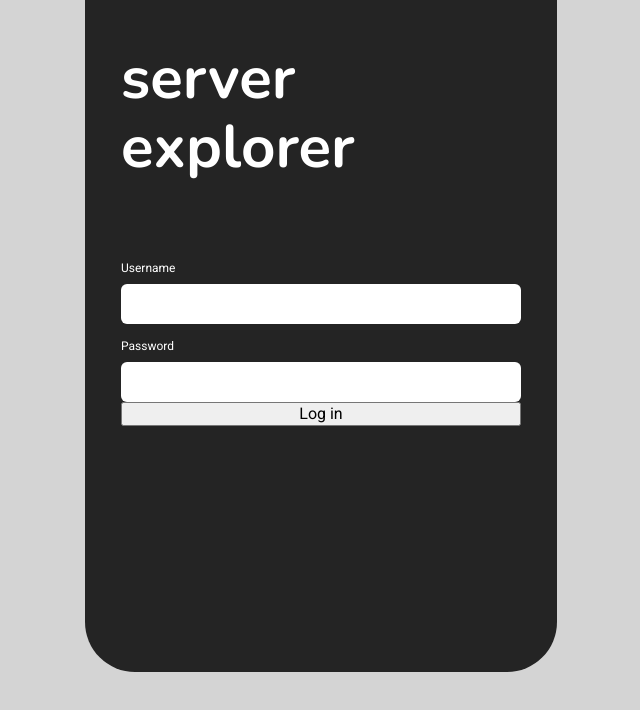
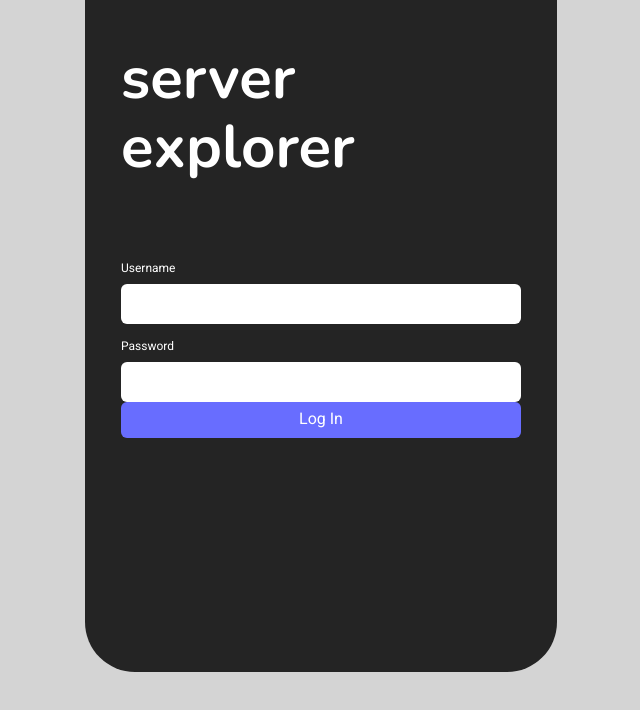
Before and after one commit to rBortnikas/server-explorer, a React (Create React App) app: page / in a window 1280 px wide. Shown: the top 710 px of the page, without its empty margins (319-959 px from the left). Built offline with nearby package versions, Linux system fonts and the light colour scheme.

Commit message:
create basic button

```diff
--- /dev/null
+++ b/src/components/Button/Button.tsx
@@ -0,0 +1,28 @@
+import React from "react";
+import styled from "styled-components";
+
+import { Colors } from "src/style/colors";
+
+interface Props {
+  onClick?: () => void;
+  children: string;
+}
+
+export function Button(props: Props) {
+  const { onClick, children } = props;
+
+  return <StyledButton onClick={onClick}>{children}</StyledButton>;
+}
+
+const StyledButton = styled.button`
+  height: 36px;
+  border-radius: 6px;
+  background-color: ${Colors.kindaBlue};
+  outline: none;
+  box-shadow: none;
+  border: 1px solid transparent;
+  color: ${Colors.white};
+  &:focus {
+    border: 1px solid ${Colors.focusBlue};
+  }
+`;
--- /dev/null
+++ b/src/components/Button/index.ts
@@ -0,0 +1 @@
+export * from "./Button";
--- a/src/pages/Login/LoginForm/LoginForm.tsx
+++ b/src/pages/Login/LoginForm/LoginForm.tsx
@@ -2,6 +2,7 @@ import React from "react";
 import styled from "styled-components";
 
 import { TextInputField } from "src/components/TextInputField";
+import { Button } from "src/components/Button";
 
 export function LoginForm() {
   const usernameString = "username";
@@ -17,7 +18,7 @@ export function LoginForm() {
       <Label htmlFor={passwordString}>Password</Label>
       <TextInputField name={passwordString} id={passwordString} />
 
-      <input type="submit" value="Log in"></input>
+      <Button>{"Log In"}</Button>
     </Form>
   );
 }
```
